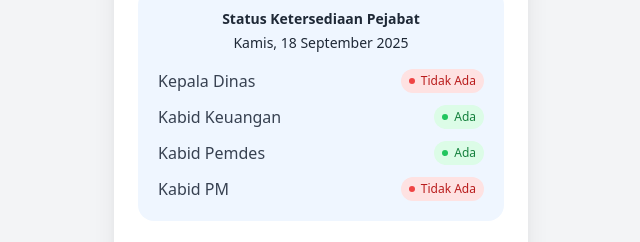
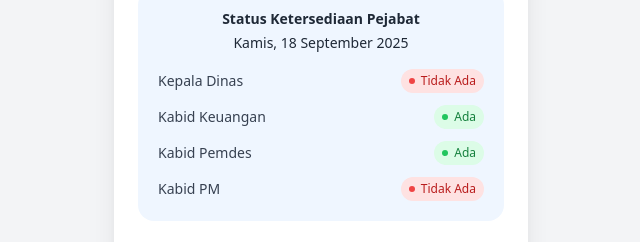
Before and after one commit to StenlyAndika/StenlyAndika.github.io, a plain HTML site: page guest-book.html in a window 1280 px wide. Shown: the part 227-469 px from the top of the page, 319-959 px from the left. Drawn offline with nearby package versions, Linux system fonts and the light colour scheme.

Commit message:
redesign UI again

```diff
--- a/guest-book.html
+++ b/guest-book.html
@@ -86,28 +86,28 @@
 
                         <div class="space-y-3">
                             <div class="flex justify-between items-center">
-                                <span class="text-md text-gray-700">Kepala Dinas</span>
+                                <span class="text-sm text-gray-700">Kepala Dinas</span>
                                 <span class="text-red-700 bg-red-100 rounded-full px-2 py-1 text-xs font-medium flex items-center">
                                     <div class="w-1.5 h-1.5 bg-red-500 rounded-full mr-1.5"></div>
                                     Tidak Ada
                                 </span>
                             </div>
                             <div class="flex justify-between items-center">
-                                <span class="text-md text-gray-700">Kabid Keuangan</span>
+                                <span class="text-sm text-gray-700">Kabid Keuangan</span>
                                 <span class="text-green-700 bg-green-100 rounded-full px-2 py-1 text-xs font-medium flex items-center">
                                     <div class="w-1.5 h-1.5 bg-green-500 rounded-full mr-1.5"></div>
                                     Ada
                                 </span>
                             </div>
                             <div class="flex justify-between items-center">
-                                <span class="text-md text-gray-700">Kabid Pemdes</span>
+                                <span class="text-sm text-gray-700">Kabid Pemdes</span>
                                 <span class="text-green-700 bg-green-100 rounded-full px-2 py-1 text-xs font-medium flex items-center">
                                     <div class="w-1.5 h-1.5 bg-green-500 rounded-full mr-1.5"></div>
                                     Ada
                                 </span>
                             </div>
                             <div class="flex justify-between items-center">
-                                <span class="text-md text-gray-700">Kabid PM</span>
+                                <span class="text-sm text-gray-700">Kabid PM</span>
                                 <span class="text-red-700 bg-red-100 rounded-full px-2 py-1 text-xs font-medium flex items-center">
                                     <div class="w-1.5 h-1.5 bg-red-500 rounded-full mr-1.5"></div>
                                     Tidak Ada
```
